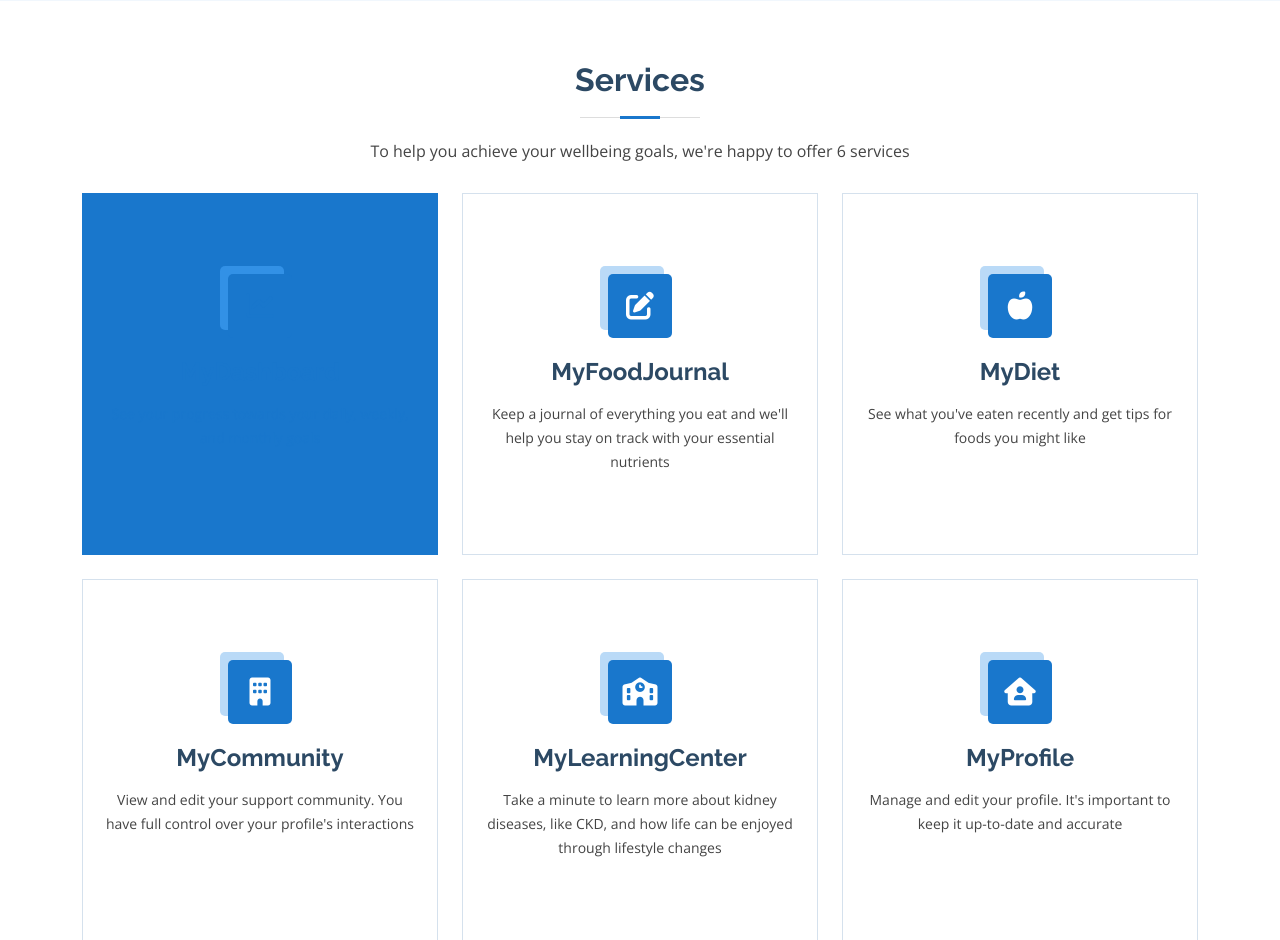
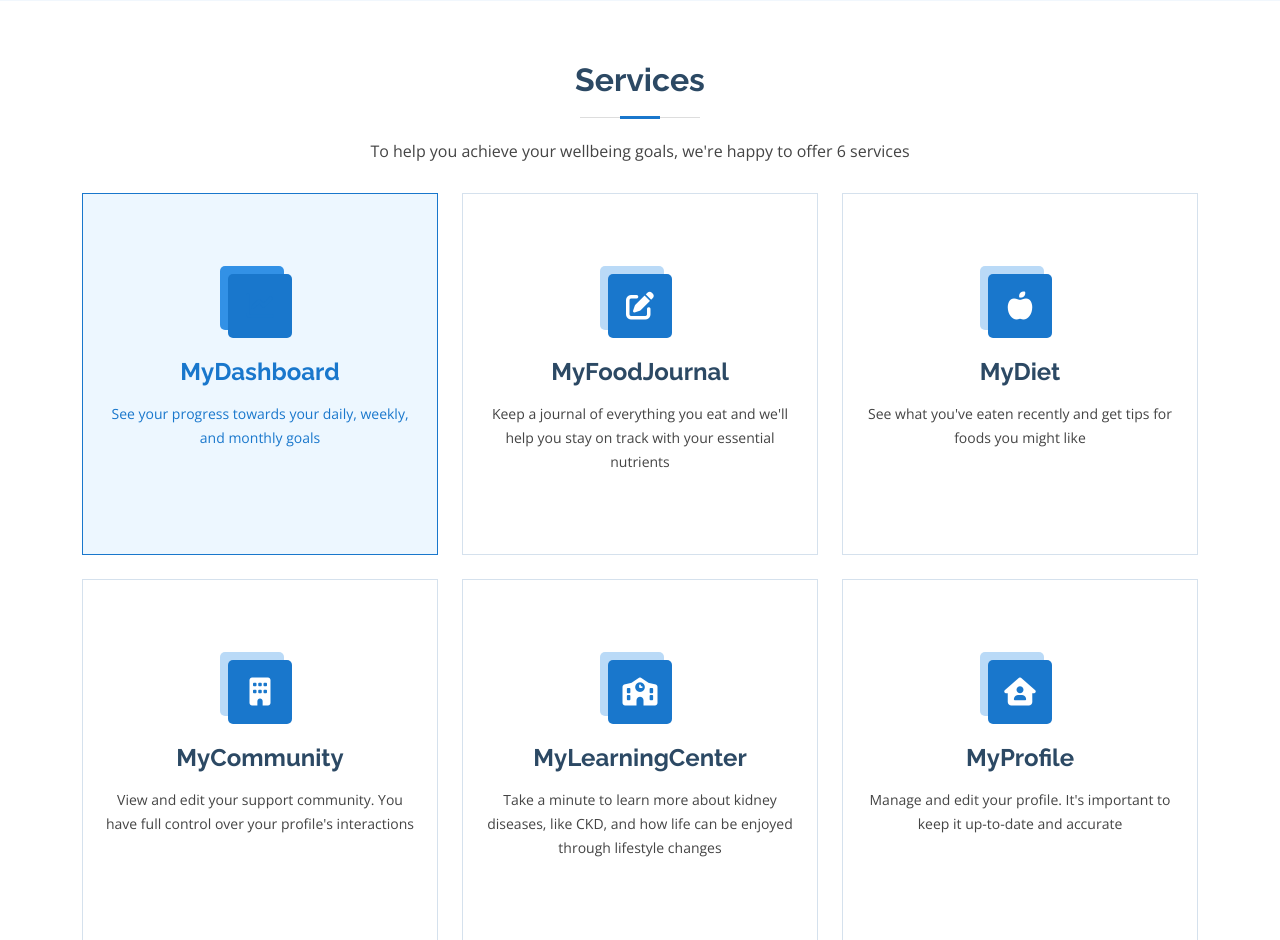
Before and after one commit to chase-rindlisbacher/Intex2022, a Django app: page / in a window 1280 px wide, with the pointer over the restyled element. Shown: the part 1281-2221 px from the top of the page. Run offline with Django 4.2, Linux system fonts and the light colour scheme; data that the repository does not hold is empty; some libraries are stand-ins or nearby versions.

Commit message:
changed services boxes hover color

```diff
--- a/kidneyfoundation/kidneyfoundation/static/css/style.css
+++ b/kidneyfoundation/kidneyfoundation/static/css/style.css
@@ -1142,7 +1142,7 @@ section {
 }
 
 .services .icon-box:hover {
-  background: #1977cc;
+  background: #edf7ff; /*original: #1977cc; */
   border-color: #1977cc;
 }
 
```
